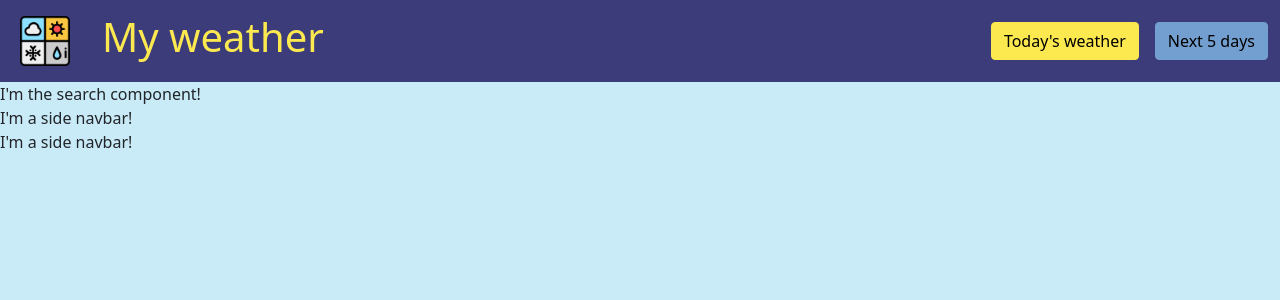
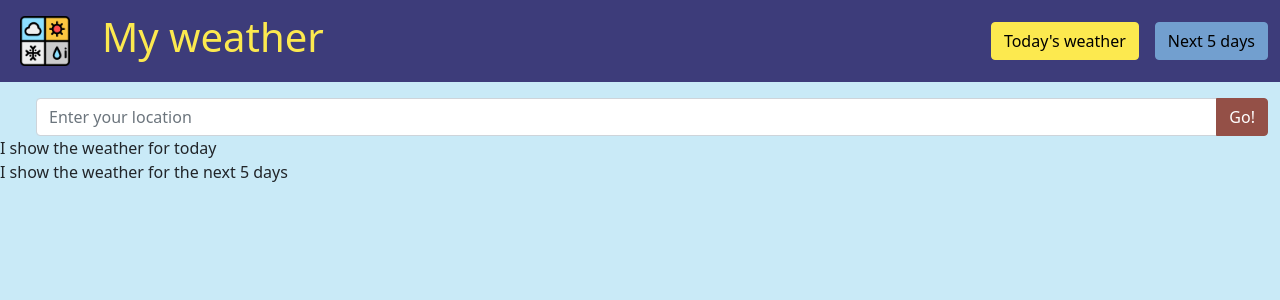
Before and after one commit to jun-elli/weather-app, a React (Create React App) app: page / in a window 1280 px wide. Shown: the top 300 px of the page. Built offline with nearby package versions, Linux system fonts and the light colour scheme.

Commit message:
Add form with styles

```diff
--- a/src/App.js
+++ b/src/App.js
@@ -6,7 +6,7 @@ import FiveDays from './components/FiveDays';
 
 function App() {
   return (
-    <div className="bg-light">
+    <div className="bg-light text-align">
       <SideNav />
       <Search />
       <Today />
--- a/src/components/FiveDays.js
+++ b/src/components/FiveDays.js
@@ -3,7 +3,7 @@ import { useState } from "react";
 function FiveDays() {
     return (
         <div>
-            I'm a side navbar!
+            I show the weather for the next 5 days
         </div>
     )
 };
--- a/src/components/Search.js
+++ b/src/components/Search.js
@@ -2,8 +2,11 @@ import { useState } from "react";
 
 function Search() {
     return (
-        <div>
-            I'm the search component!
+        <div className="container-fluid text-center mt-3">
+            <form class="input-group text-center" >
+                <input type="text" class="form-control ms-4 bg-white" name="location" id="location" aria-describedby="helpId" placeholder="Enter your location" />
+                <button type="submit" class="btn btn-info">Go!</button>
+            </form>
         </div>
     )
 };
--- a/src/components/Today.js
+++ b/src/components/Today.js
@@ -3,7 +3,7 @@ import { useState } from "react";
 function Today() {
     return (
         <div>
-            I'm a side navbar!
+            I show the weather for today
         </div>
     )
 };
```
